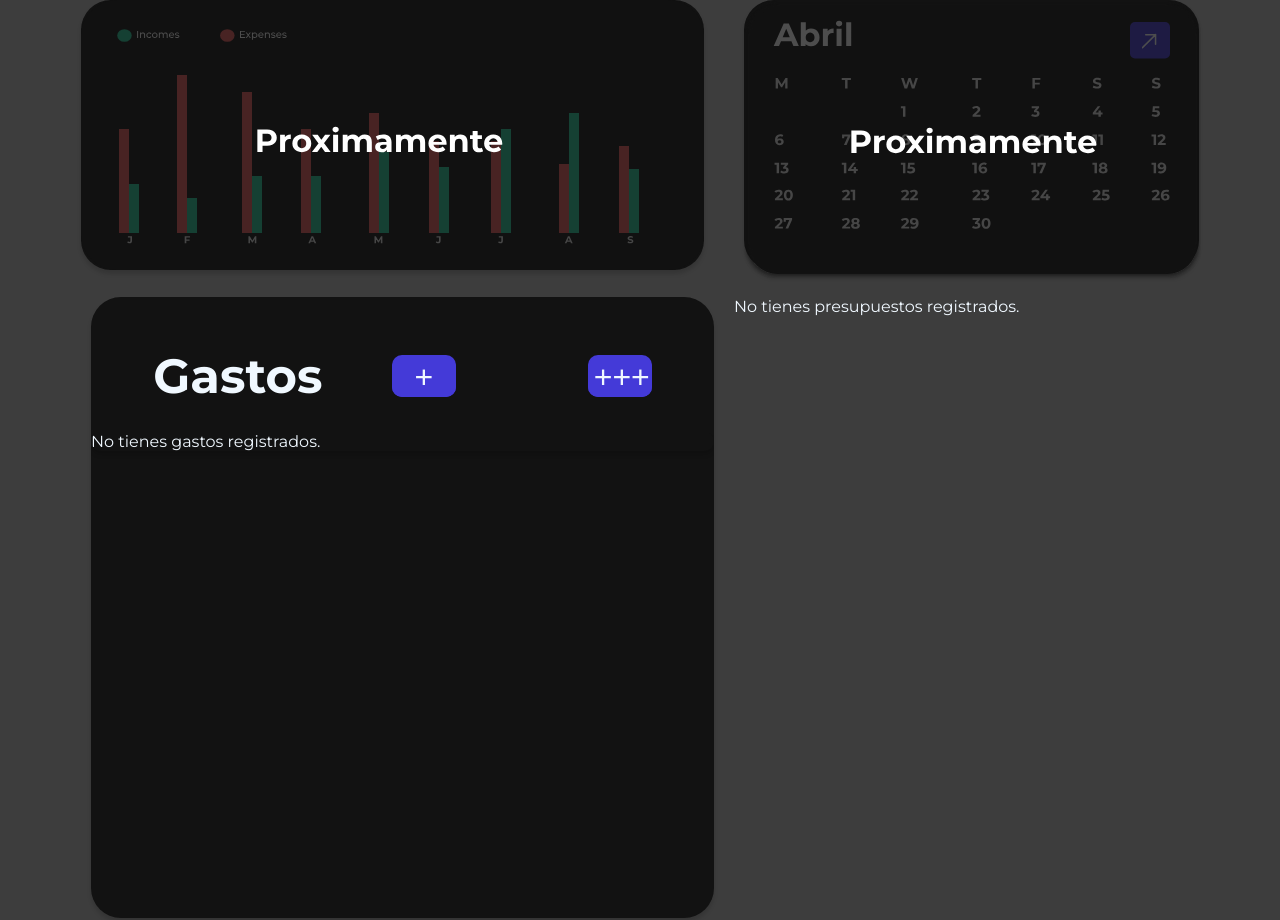
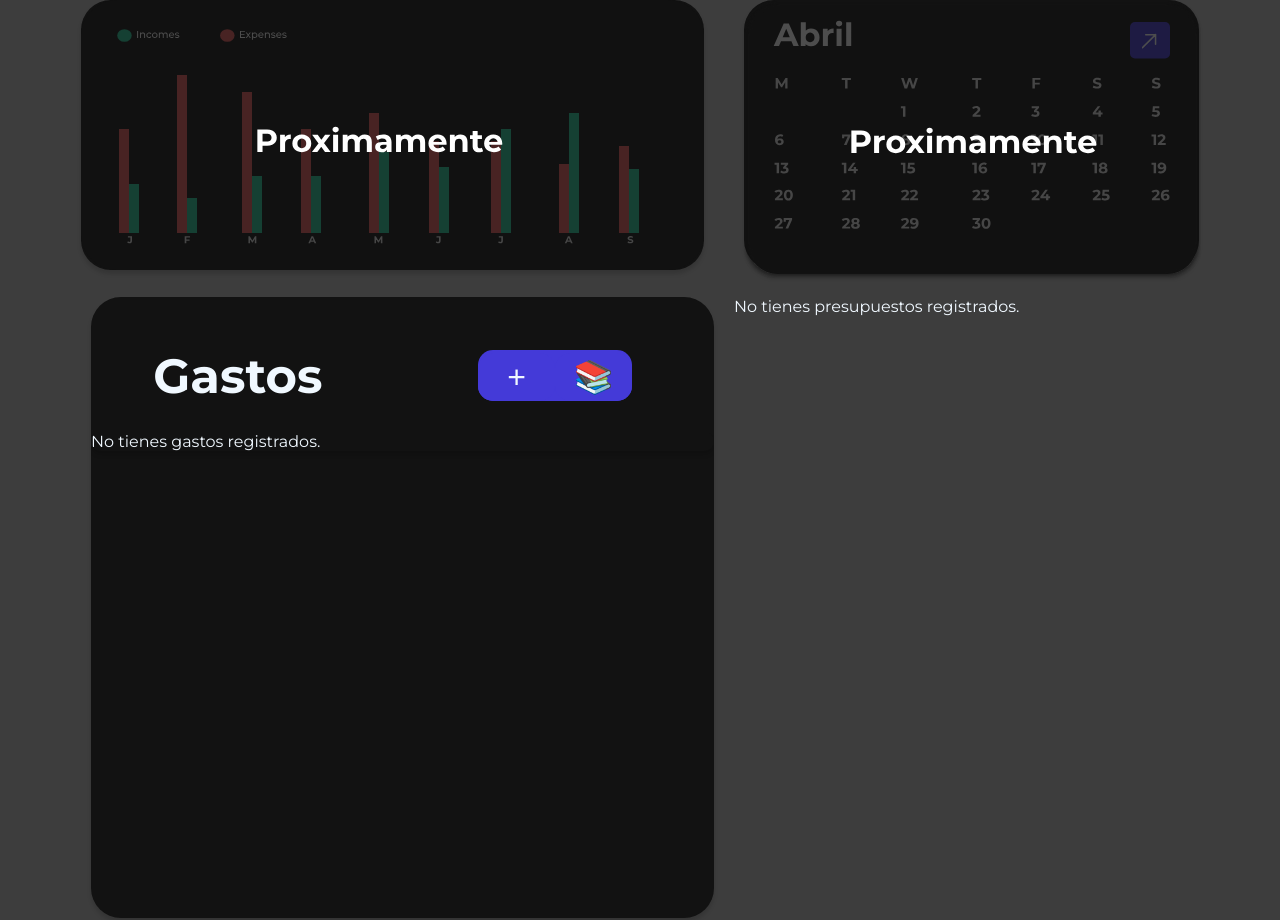
Before and after one commit to GbmaK/TDDS, a Django app: template home/templates/home.html in a window 1280 px wide. Run offline with Django 5.2, Linux system fonts and the light colour scheme; the template is opened without the code that fills it, so the values that code supplies are empty.

Commit message:
arreglando detalles css

```diff
--- a/home/static/home.css
+++ b/home/static/home.css
@@ -77,36 +77,42 @@ body {
 
 .container-spenses h1 {
     font-size: xxx-large;
-    margin: 0 0 0 10%;
+    margin: 0 25% 0 10%;
     font-weight: 700;
 }
 
 .container-spenses button {
-    margin-right: 10%;
-    width: 5vw;
-    height: 5vh;
+    width: 6vw;
+    height: 6vh;
     font-size: xx-large;
     background-color: #443AD8;
     border: none;
-    border-radius: 10px;
     color: aliceblue;
     margin-top: 4%;
     cursor: pointer;
+    border-radius: 15px;
+    text-align: center;
 }
 
-.link {
-    margin-right: 10%;
+.link1 {
     background-color: #443AD8;
     border: none;
-    border-radius: 10px;
     color: aliceblue;
+    border-radius: 15px 0px 0px 15px;
+}
+
+.link2 {
+    background-color: #443AD8;
+    border: none;
+    color: aliceblue;
+    border-radius: 0px 15px 15px 0px;
 }
 
 .spenses-title {
     display: flex;
     margin: 0;
     flex-direction: row;
-    justify-content: space-between;
+    justify-content: flex-start;
     align-items: center;
     margin-top: 8%;
 }
--- /dev/null
+++ b/home/static/js/mensajes.js
@@ -0,0 +1,10 @@
+document.addEventListener("DOMContentLoaded", function() {
+    setTimeout(function() {
+        const messages = document.querySelectorAll('.message-container .alert');
+        messages.forEach(message => {
+            message.style.transition = "opacity 0.5s ease";
+            message.style.opacity = "0";
+            setTimeout(() => message.remove(), 500);
+        });
+    }, 3000);
+});
--- a/home/templates/historialGastos.html
+++ b/home/templates/historialGastos.html
@@ -6,6 +6,7 @@
 </head>
 <body>
     <h1>Historial de Gastos</h1>
+    <a href="{% url 'home' %}"><button>Volver</button></a>
 
     <!-- Formulario de Búsqueda -->
     <form method="GET">
--- a/home/templates/home.html
+++ b/home/templates/home.html
@@ -12,6 +12,7 @@
     <link href="https://fonts.googleapis.com/css2?family=Montserrat:ital,wght@0,100..900;1,100..900&display=swap" rel="stylesheet">
 </head>
 <body>
+
     <div class="container-main">
         <div class="container-1">
             <div class="container-graf"><img src="../static/images/grafic.svg"/></div>
@@ -23,10 +24,10 @@
             <div class="container-spenses">
                 <div class="spenses-title">
                     <h1>Gastos</h1>
-                    <a class="link" href="{% url 'nuevo-gasto' %}"><button>+</button></a>
-                    <a class="link" href="{% url 'historial-gastos' %}"><button>+++</button></a>
+                    <a class="link1" href="{% url 'nuevo-gasto' %}"><button>+</button></a>
+                    <a class="link2" href="{% url 'historial-gastos' %}"><button>&#x1F4DA;</button></a>
                 </div>
-
+                {% include "mensajes.html" %}
                 <div class="container-list-spenses">
                     <ul class="list-spenses">
                         {% for gasto in gastos %}
@@ -68,5 +69,6 @@
 
         </div>
     </div>
+    <script src="{% static 'js/mensajes.js' %}"></script>
 </body>
 </html>
--- /dev/null
+++ b/home/templates/mensajes.html
@@ -0,0 +1,7 @@
+{% if messages %}
+    <div class="message-container">
+        {% for message in messages %}
+            <div class="alert {{ message.tags }}">{{ message }}</div>
+        {% endfor %}
+    </div>
+{% endif %}
```
Also changed, not shown: home/templates/nuevoGasto.html (+0 -9 lines).
